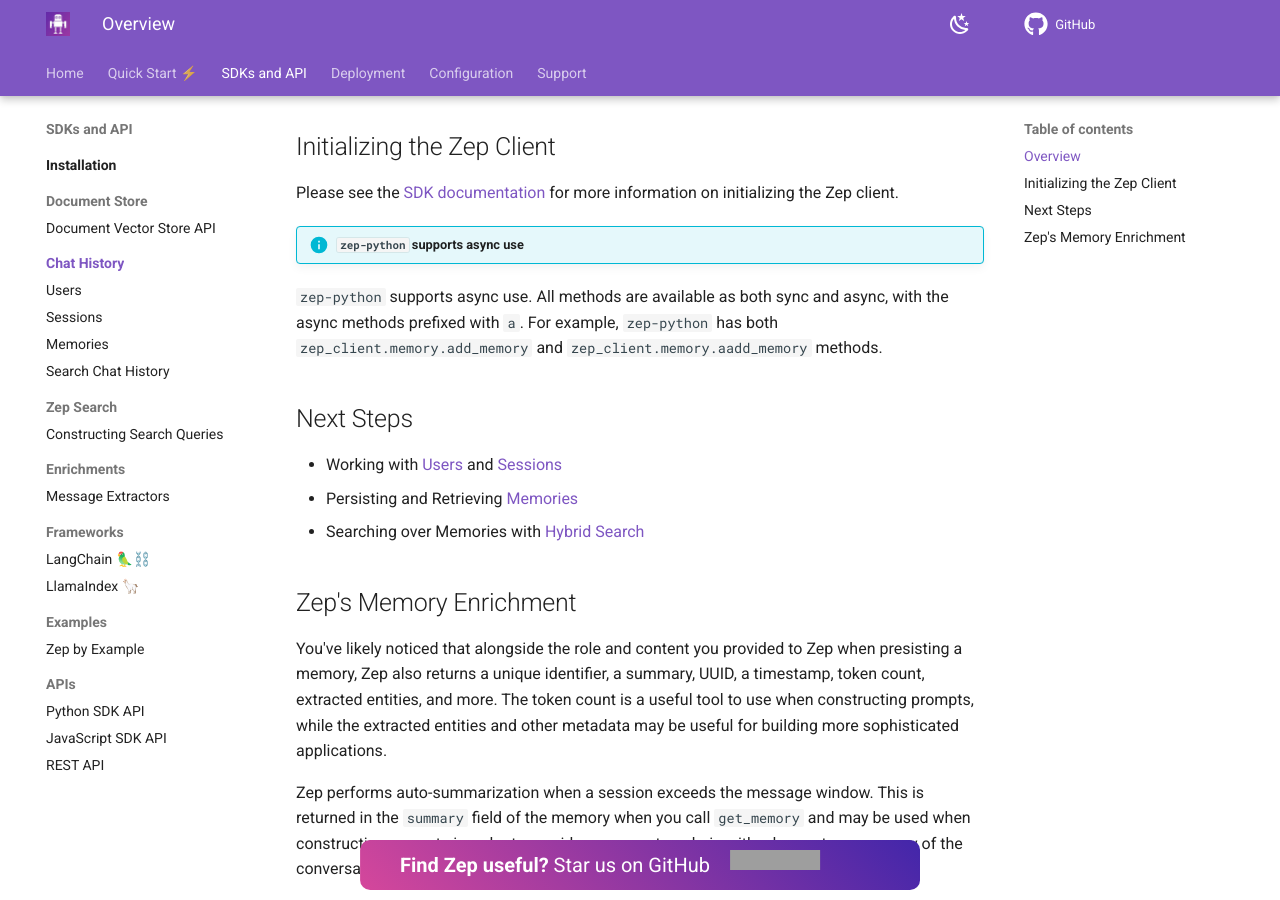
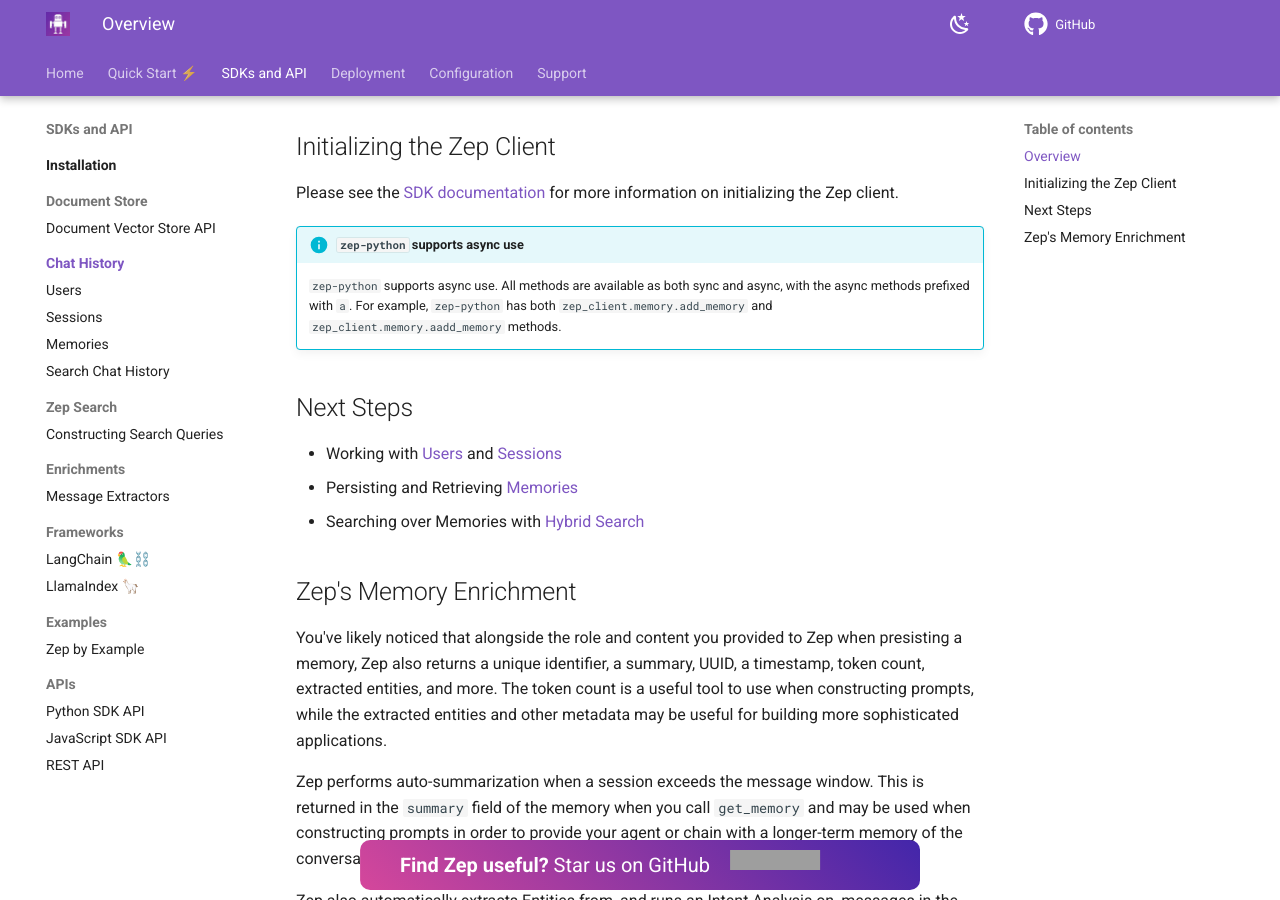
Before and after one commit to getzep/docs.getzep.com, an MkDocs documentation site: the page built from docs/sdk/chat_history/index.md, in a window 1280 px wide and 900 px high, scrolled down 679 px. Built offline with MkDocs 1.6.1 and Material for MkDocs 9.7.7, drawn with Linux system fonts in a browser that asks for light colours; plug-ins that fetch from the network failed and are left out; comment, search, counter and statistics services are not loaded; grey boxes are pictures that could not be loaded.

Commit message:
fix callout

```diff
--- a/docs/sdk/chat_history/index.md
+++ b/docs/sdk/chat_history/index.md
@@ -17,13 +17,13 @@
 
 ## Initializing the Zep Client
 
-Please see the [SDK documentation](index.md) for more information on initializing the Zep client.
+Please see the [SDK documentation](../index.md) for more information on initializing the Zep client.
 
 !!! info "`zep-python` supports async use"
 
-  `zep-python` supports async use. All methods are available as both sync and async, with the async methods
-  prefixed with `a`. For example, `zep-python` has both `zep_client.memory.add_memory`
-  and `zep_client.memory.aadd_memory` methods.
+    `zep-python` supports async use. All methods are available as both sync and async, with the async methods
+    prefixed with `a`. For example, `zep-python` has both `zep_client.memory.add_memory`
+    and `zep_client.memory.aadd_memory` methods.
 
 ## Next Steps
 
```
